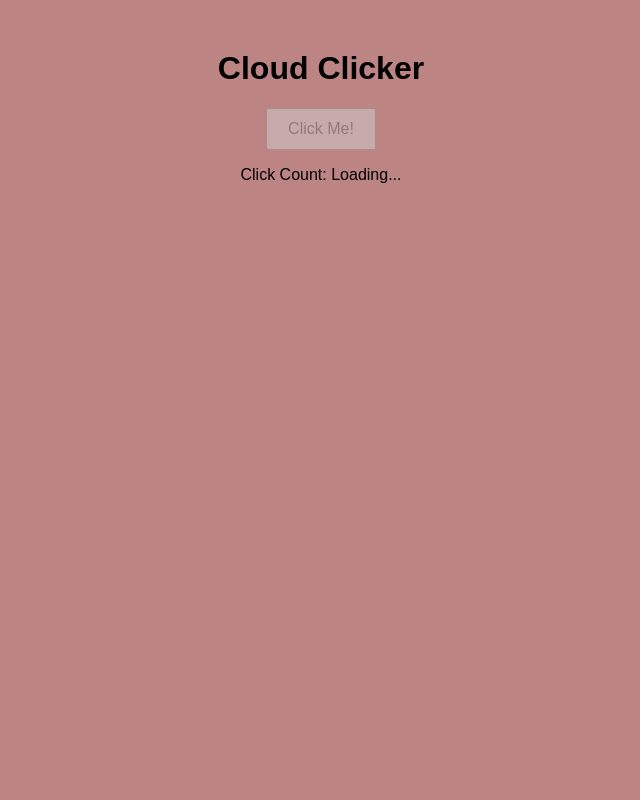
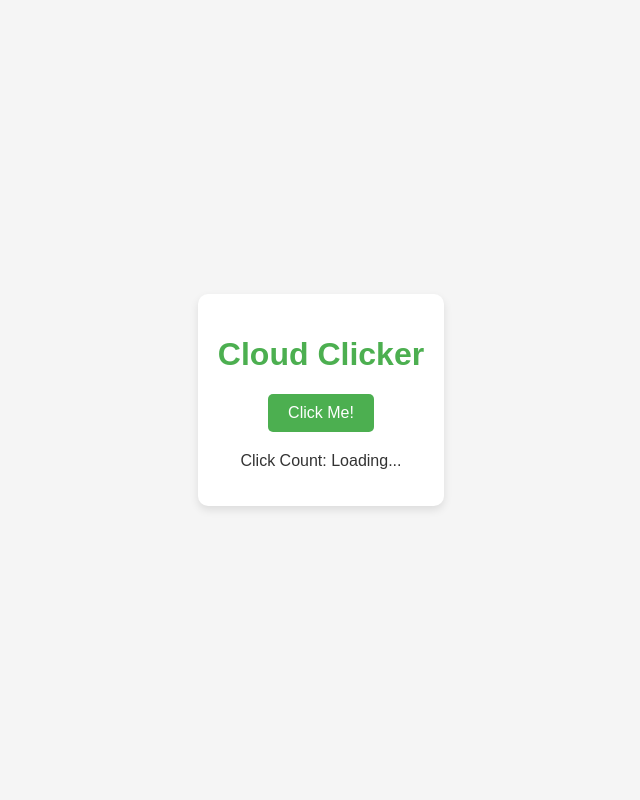
Before and after one commit to guptanirman11/click_counter, a Flask app: page / in a window 1280 px wide. Shown: the whole page, without its empty margins (319-959 px from the left). Run offline with Flask 3, Linux system fonts and the light colour scheme.

Commit message:
UI Improvements

```diff
--- a/app/static/styles.css
+++ b/app/static/styles.css
@@ -1,4 +1,4 @@
-body {
+/* body {
     font-family: Arial, sans-serif;
     background-color: #bd8484;
 }
@@ -18,3 +18,51 @@
     background-color: #4CAF50;
     color: white;
 }
+ */
+
+
+body {
+    font-family: 'Arial', sans-serif;
+    background-color: #f5f5f5; /* Lighter background for better contrast */
+    color: #333; /* Darker text for better readability */
+    margin: 0;
+    padding: 0;
+    display: flex;
+    justify-content: center;
+    align-items: center;
+    height: 100vh; /* Full viewport height */
+}
+
+.container {
+    text-align: center;
+    padding: 20px;
+    background-color: #ffffff; /* White background for the container */
+    box-shadow: 0 4px 8px rgba(0, 0, 0, 0.1); /* Soft shadow for depth */
+    border-radius: 10px; /* Rounded corners */
+}
+
+h1 {
+    color: #4CAF50; /* Green color for the heading */
+}
+
+button {
+    padding: 10px 20px;
+    font-size: 16px;
+    cursor: pointer;
+    background-color: #4CAF50; /* Green background */
+    color: white; /* White text */
+    border: none;
+    border-radius: 5px; /* Rounded corners for the button */
+    transition: background-color 0.3s, transform 0.2s; /* Smooth transition for hover effect */
+}
+
+button:hover, button:focus {
+    background-color: #3e8e41; /* Darker green on hover/focus */
+    transform: scale(1.05); /* Slightly larger on hover/focus */
+    outline: none; /* Remove outline on focus */
+}
+
+p {
+    font-size: 16px; /* Larger paragraph text */
+    margin-top: 20px; /* Spacing above the paragraph */
+}
```
